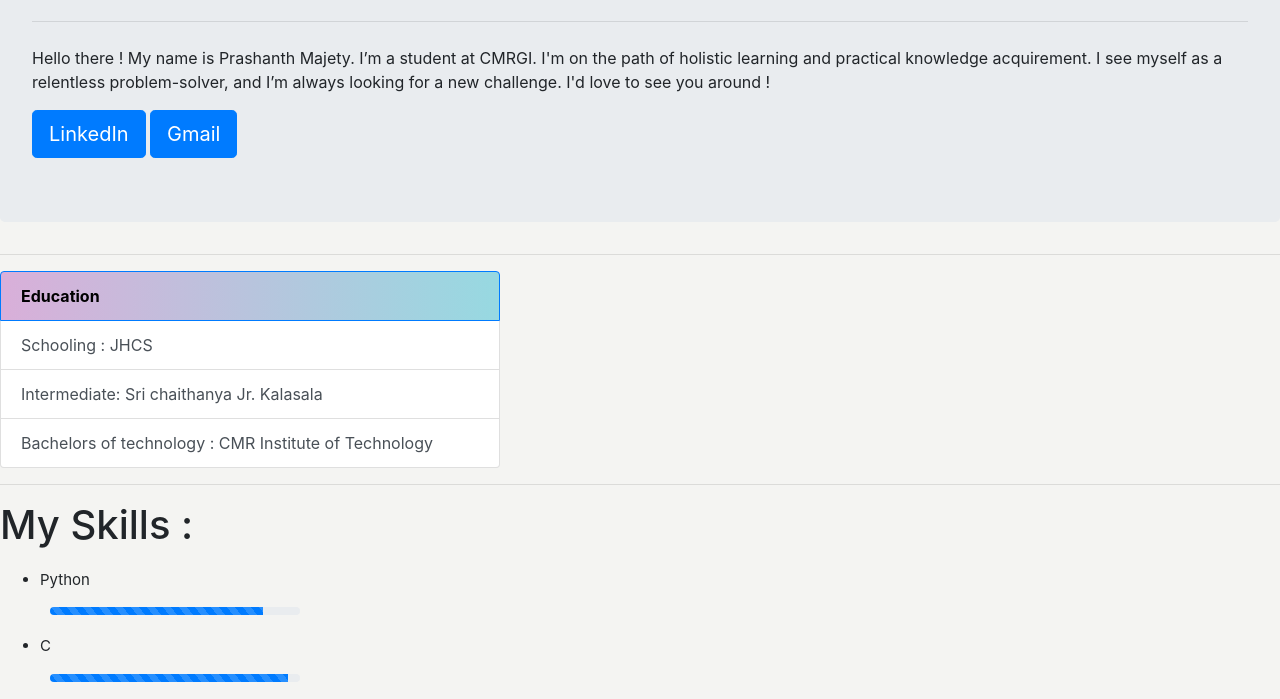
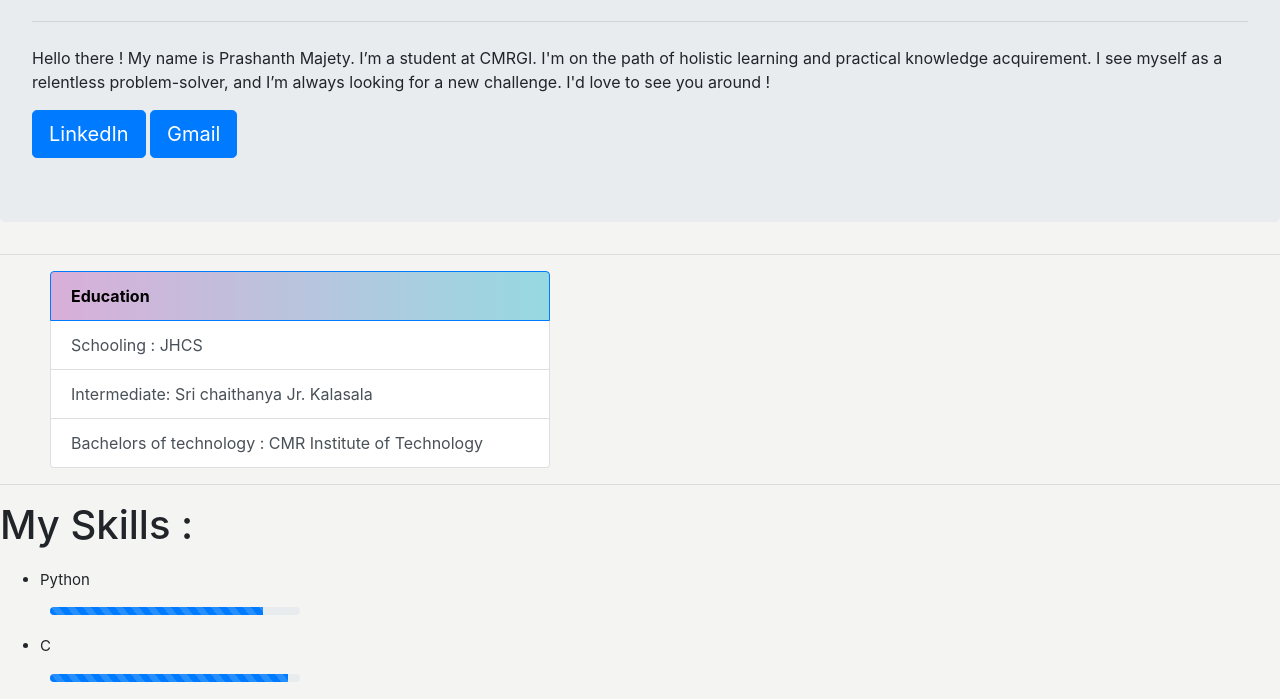
Before and after one commit to MajetyPrashanth/cv, a plain HTML site: page index.html in a window 1280 px wide. Shown: the part 381-1080 px from the top of the page. Drawn offline with nearby package versions, Linux system fonts and the light colour scheme; a web font is replaced by a local one.

Commit message:
Minor changes

```diff
--- a/index.html
+++ b/index.html
@@ -56,14 +56,14 @@
     <a href="mailto: prashanth.majety@gmail.com" class="btn btn-primary btn-lg" role="button">Gmail</a>
   </div>
   <hr>
-  <div class="list-group">
-    <a href="#" class="list-group-item list-group-item-action active" style="width: 500px; background-color: #D9AFD9;
+  <div class="list-group" >
+    <a href="#" class="list-group-item list-group-item-action active" style="width: 500px;  margin-left:50px; background-color: #D9AFD9 ;
 background-image: linear-gradient(90deg, #D9AFD9 0%, #97D9E1 100%); color: black;">
       <strong>Education</strong>
     </a>
-    <a href="http://www.jgischools.in/kondapur.html" class="list-group-item list-group-item-action" style="width: 500px;">Schooling : JHCS</a>
-    <a href="https://srichaitanya.net/" class="list-group-item list-group-item-action" style="width: 500px;">Intermediate: Sri chaithanya Jr. Kalasala</a>
-    <a href="https://www.cmritonline.ac.in/" class="list-group-item list-group-item-action" style="width: 500px; ">Bachelors of technology : CMR Institute of Technology</a>
+    <a href="http://www.jgischools.in/kondapur.html" class="list-group-item list-group-item-action" style="margin-left:50px; width: 500px;">Schooling : JHCS</a>
+    <a href="https://srichaitanya.net/" class="list-group-item list-group-item-action" style=" margin-left:50px; width: 500px;">Intermediate: Sri chaithanya Jr. Kalasala</a>
+    <a href="https://www.cmritonline.ac.in/" class="list-group-item list-group-item-action" style="margin-left:50px; width: 500px; ">Bachelors of technology : CMR Institute of Technology</a>
   </div>
   <hr class="hrs">
   <div class="" style=" padding-bottom:20px;">
```
